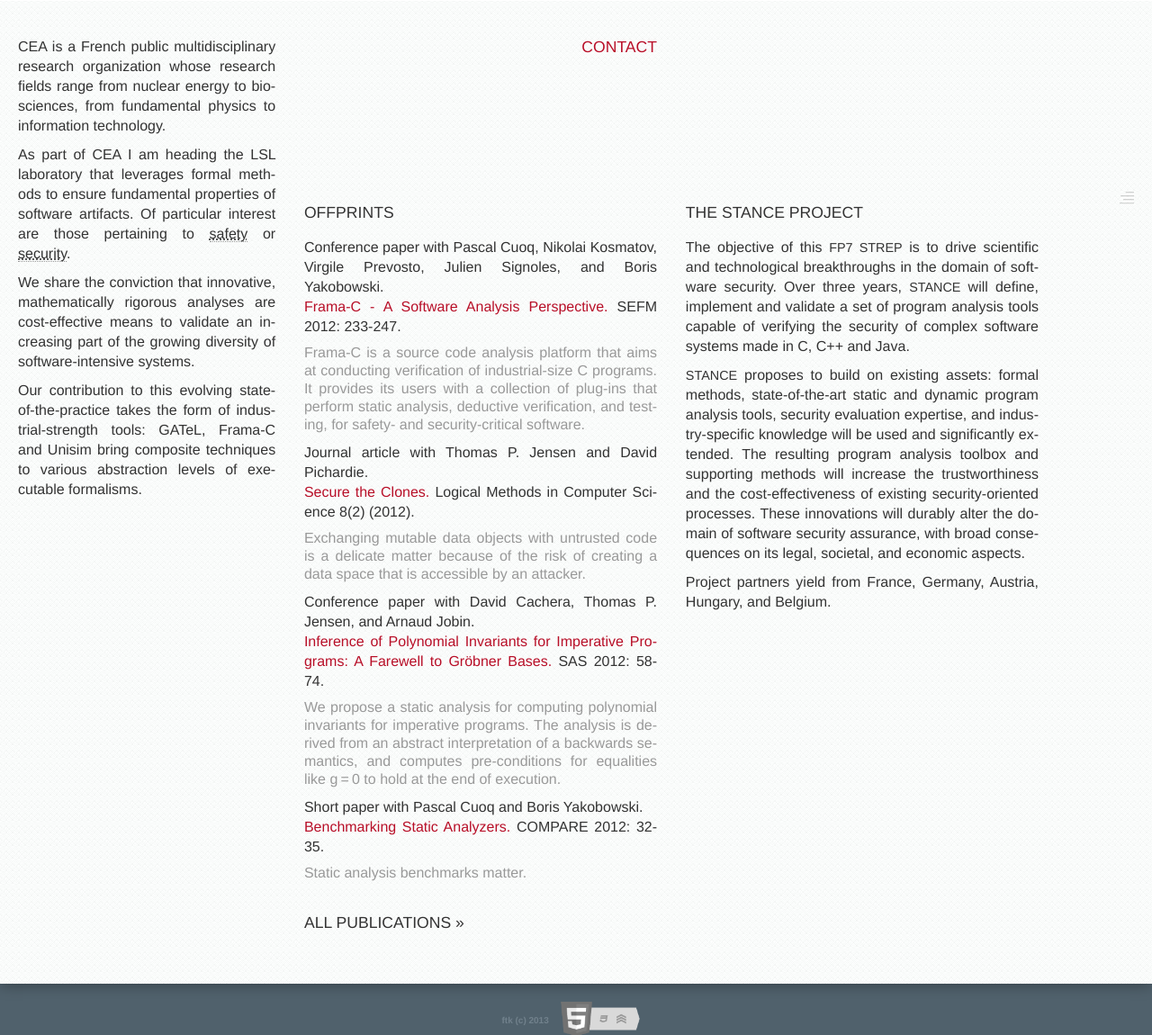
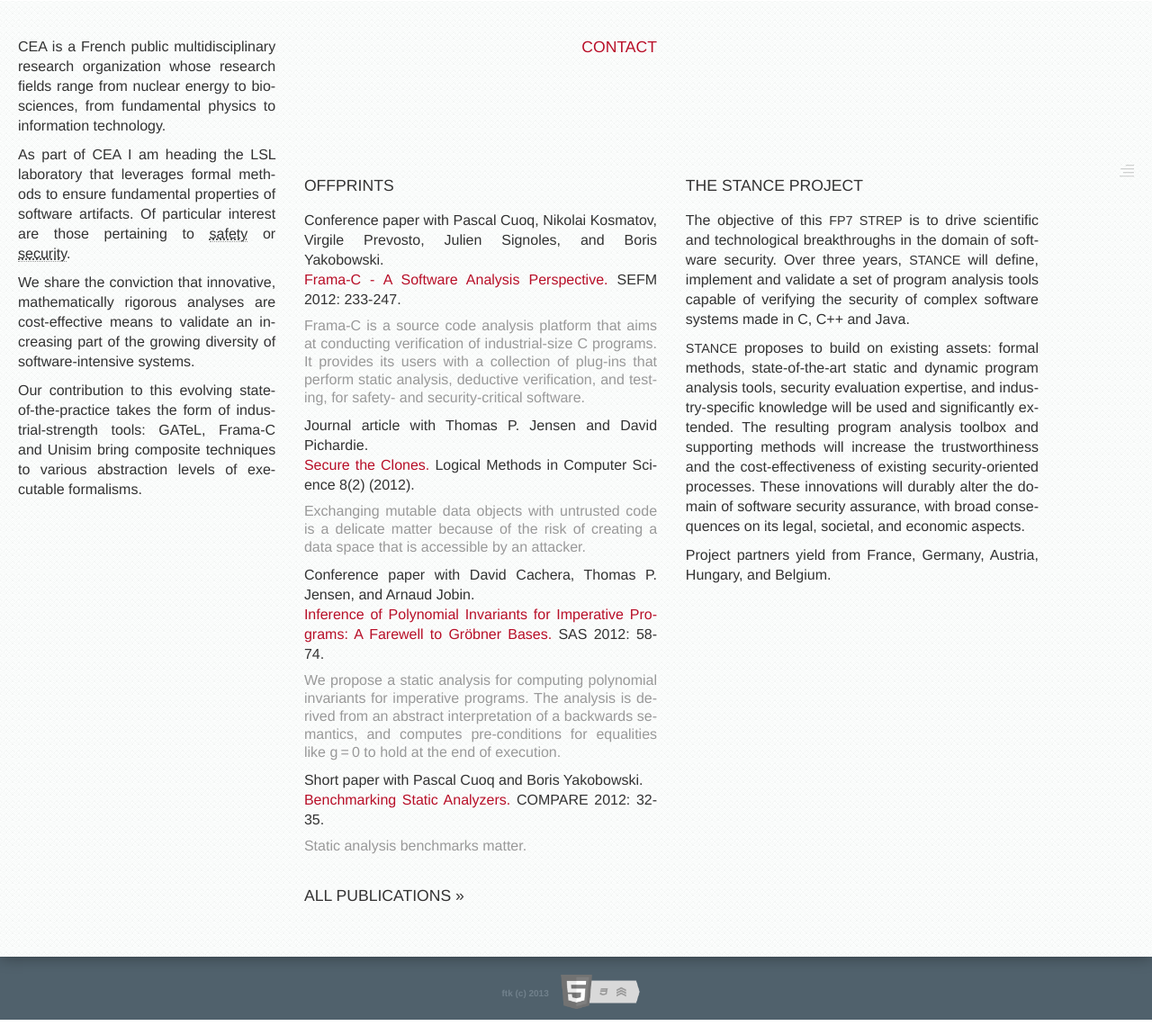
Before and after one commit to fkirchner/Webpage, a PHP site: page / in a window 1280 px wide. Shown: the top 1150 px of the page at 90% size. Run offline with PHP 8.4, Linux system fonts and the light colour scheme.

Commit message:
Redesign: sweating the details.

```diff
--- a/assets/css/style.css
+++ b/assets/css/style.css
@@ -16,7 +16,7 @@
 }
 
 div.padded-max {
-  height:       150px;
+  height:       120px;
   margin:       0px;
 }
 
--- a/bibliography.html
+++ b/bibliography.html
@@ -49,7 +49,7 @@
             <p>But you can go on thinking and imagining forever further and stop at no
             decisions to pick up a bag for the thinkings. Turn your thinking into your
             work, your thoughts a book, in sieges.</p>
-            <small>Jack Kerouac, Road Workbook - Mexico, 1950.</small>
+            <small>Jack Kerouac, Road Workbook - Mexico, 1950</small>
           </blockquote>
         </div>
         <div class="span7">
```
